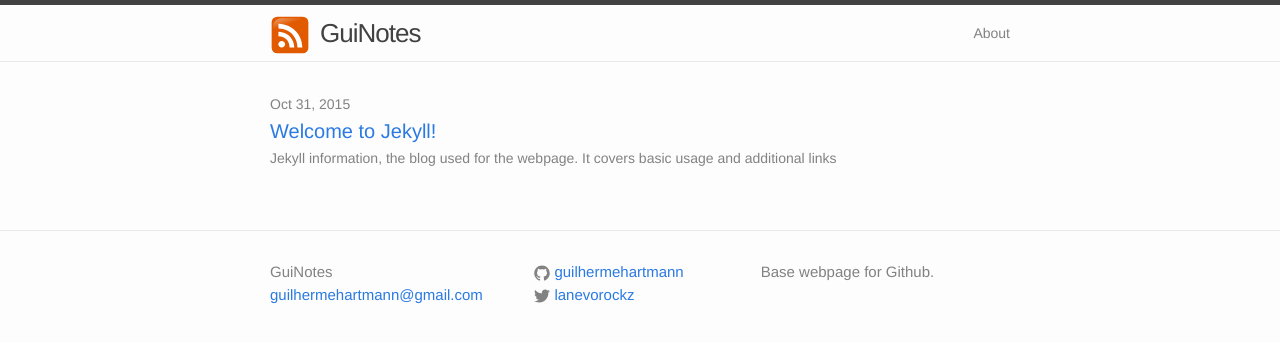
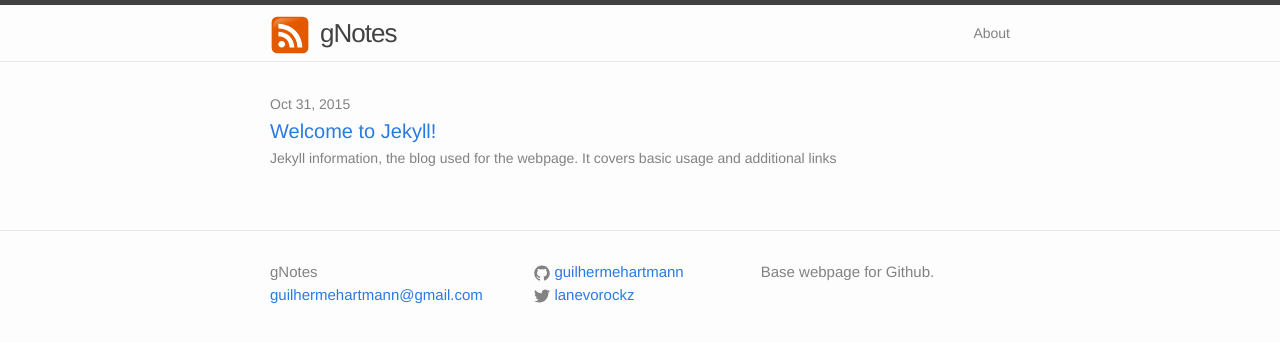
Before and after one commit to guilhermehartmann/guilhermehartmann.github.io, a Jekyll site: the page built from index.html, in a window 1280 px wide. Shown: the top 343 px of the page. Built offline with Jekyll 4.4.1, drawn with Linux system fonts in a browser that asks for light colours.

Commit message:
better name

```diff
--- a/_config.yml
+++ b/_config.yml
@@ -6,7 +6,7 @@
 # 'jekyll serve'. If you change this file, please restart the server process.
 
 # Site settings
-title: GuiNotes
+title: gNotes
 email: guilhermehartmann@gmail.com
 description: > # this means to ignore newlines until "baseurl:"
   Base webpage for Github.
```
